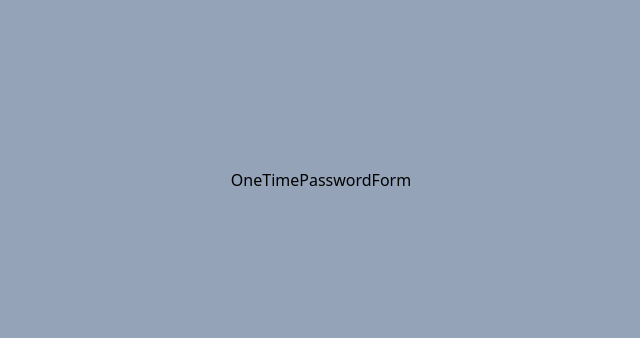
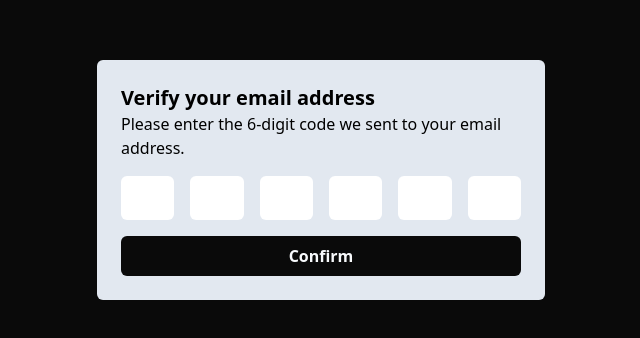
Before and after one commit to internetdrew/otp-react-ts-jest-aws, a React (Vite) app: page / in a window 1280 px wide. Shown: the part 220-558 px from the top of the page, without its empty margins (319-959 px from the left). Built offline with nearby package versions, Linux system fonts and the light colour scheme.

Commit message:
fix starter

```diff
--- a/src/App.tsx
+++ b/src/App.tsx
@@ -2,7 +2,7 @@ import OneTimePasswordForm from './components/OneTimePasswordForm';
 
 function App() {
   return (
-    <div className='h-screen flex items-center justify-center bg-slate-400'>
+    <div className='h-screen flex items-center justify-center bg-neutral-950'>
       <OneTimePasswordForm />
     </div>
   );
--- a/src/components/OneTimePasswordForm.tsx
+++ b/src/components/OneTimePasswordForm.tsx
@@ -1,5 +1,31 @@
+/*
+Current Work-In-Progress
+*/
+
 const OneTimePasswordForm = () => {
-  return <div>OneTimePasswordForm</div>;
+  return (
+    <form className='max-w-md bg-slate-200 flex flex-col gap-4 p-6 rounded-md'>
+      <div>
+        <h1 className='font-semibold text-xl'>Verify your email address</h1>
+        <p>Please enter the 6-digit code we sent to your email address.</p>
+      </div>
+      <div className='flex justify-between gap-4'>
+        {Array.from({ length: 6 }, (_, index: number) => {
+          return (
+            <input
+              key={`otp.${index}`}
+              inputMode='numeric'
+              maxLength={1}
+              className='p-2 flex-1 w-1/6 rounded-md no-spinner text-slate-900 text-center text-xl'
+            />
+          );
+        })}
+      </div>
+      <button className='bg-neutral-950 w-full p-2 rounded-md font-semibold text-slate-50'>
+        Confirm
+      </button>
+    </form>
+  );
 };
 
 export default OneTimePasswordForm;
```
